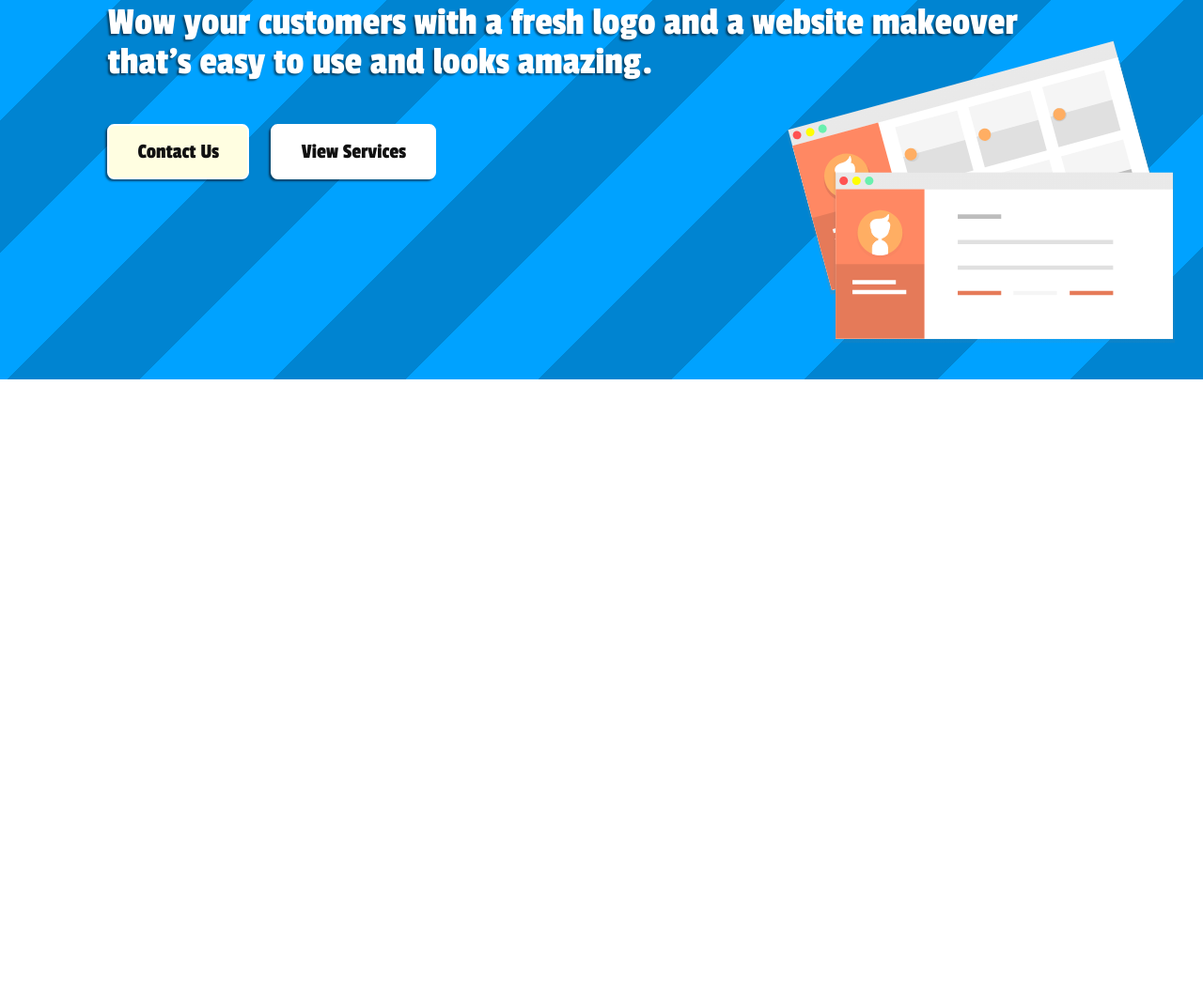
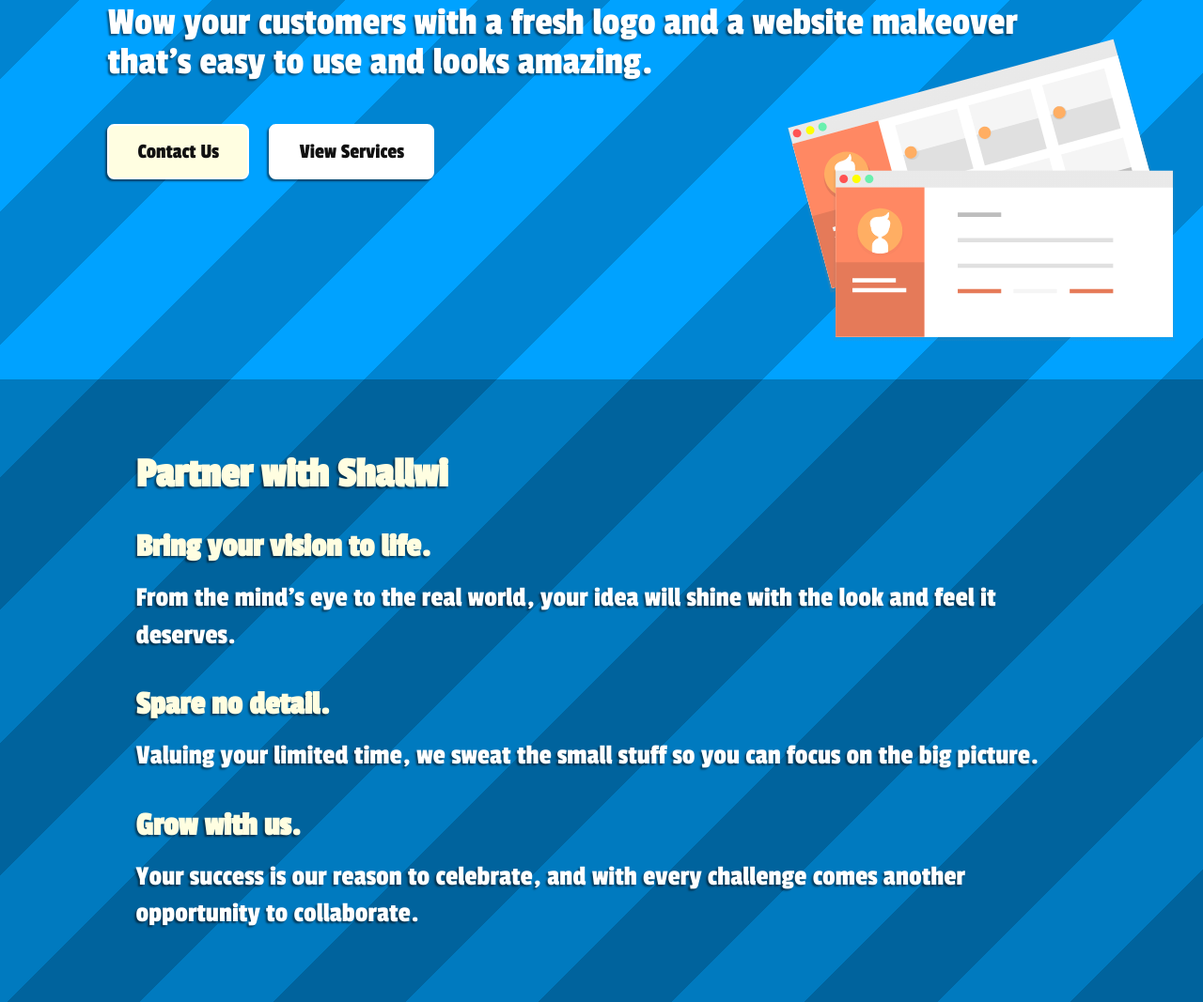
Before and after one commit to bcmdr/shallwi-site-parcel, a website built with Parcel: page src/index.html in a window 1280 px wide. Shown: the part 396-1463 px from the top of the page at 94% size. Before the commit the page ends 800 px from the top, so only its background shows below. Built offline with nearby package versions, Linux system fonts and the light colour scheme.

Commit message:
implement pitch styling

```diff
--- a/src/css/index.css
+++ b/src/css/index.css
@@ -12,6 +12,8 @@
     --main-text-black: #111111;
     --primary-bg-color: rgb(0, 132, 209);
     --secondary-bg-color: rgb(0, 162, 255);
+    --pitch-primary-bg-color: rgb(209, 0, 105);
+    --pitch-secondary-bg-color: rgb(255, 0, 106);
     --hero-yellow: #FFFEE1;
     --display-font-family: 'Passion One', sans-serif;
     --display-shadow: -2px 2px 2px rgba(0, 0, 0, 0.5);
@@ -23,13 +25,13 @@
 
 body {
     margin: 0;
-    color: white;
-    font-family: sans-serif;
-}
-
-h1 {
     font-family: var(--display-font-family);
-    text-shadow: var(--display-shadow);
+    background-color: var(--primary-bg-color);
+    background-image: repeating-linear-gradient(-45deg,
+        var(--primary-bg-color),
+        var(--primary-bg-color) 100px,
+        var(--secondary-bg-color) 100px,
+        var(--secondary-bg-color) 200px);
 }
 
 button {
@@ -37,6 +39,10 @@
     padding: 0.5rem 1rem;
     font-size: 0.75rem;
     cursor: pointer;
+}
+
+main section {
+   padding: 1rem 1rem;
 }
 
 @keyframes fadeIn {
@@ -83,8 +89,9 @@
 
 header {
     position: absolute;
-    top: 0.75rem;
-    left: 1rem;
+    top: 0;
+    left: 0;
+    padding: 0.75rem 1rem;
     color: white;
     z-index: 3;
 }
@@ -93,6 +100,8 @@
     margin: 0;
     margin-right: 0.5rem;
     font-size: 1.5rem;
+    font-family: var(--display-font-family);
+    text-shadow: var(--display-shadow);
 }
 
 header .brand,
@@ -155,6 +164,9 @@
 /* -- Hero -- */
 
 .hero {
+    color: white;
+    font-family: var(--display-font-family);
+    text-shadow: var(--display-shadow);
     position: relative;
     z-index: 1;
     overflow: hidden;
@@ -162,16 +174,14 @@
     align-items: center;
     justify-content: center;
     min-height: 100vh;
-    padding-right: 1rem;
-    padding-left: 1rem;
     padding-top: 5rem;
     padding-bottom: 1rem;
-    background-color: var(--primary-bg-color);
-    background: repeating-linear-gradient(-45deg,
+    /* background-color: var(--primary-bg-color);
+    background-image: repeating-linear-gradient(-45deg,
         var(--primary-bg-color),
         var(--primary-bg-color) 100px,
         var(--secondary-bg-color) 100px,
-        var(--secondary-bg-color) 200px);
+        var(--secondary-bg-color) 200px); */
 }
 
 .hero__content {
@@ -232,9 +242,9 @@
     max-width: 500px;
 }
 
-/* -- Mobile -- */
+/* -- Hero Mobile -- */
 
-@media screen and (max-width: 650px) {
+@media screen and (max-width: 600px) {
     .hero {
         padding-top: 7rem;
     }
@@ -243,3 +253,38 @@
         display: none;
     }
 }
+
+/* -- Pitch -- */
+
+.pitch {
+    display: flex;
+    align-items: center;
+    justify-content: center;
+    background: rgba(0,0,0,0.25);
+    /* background-color: var(--pitch-primary-bg-color);
+    background: repeating-linear-gradient(45deg,
+        var(--pitch-primary-bg-color),
+        var(--pitch-primary-bg-color) 100px,
+        var(--pitch-secondary-bg-color) 100px,
+        var(--pitch-secondary-bg-color) 200px); */
+}
+
+.pitch__content {
+    padding: 0.5rem 1rem;
+    color: white;
+    text-shadow: var(--display-shadow);
+    max-width: 35rem;
+}
+
+
+.pitch h2, .pitch h3 {
+    color: var(--hero-yellow);
+}
+
+.pitch h3 {
+    margin-bottom: 0.5rem;
+}
+
+.pitch p {
+    margin-top: 0.5rem;
+}
--- a/src/index.html
+++ b/src/index.html
@@ -52,6 +52,23 @@
                 <img src="./img/undraw_webpages_illustration.svg" />
             </div>
         </section>
+        <section class="pitch">
+            <div class="pitch__content">
+                <h2>Partner with Shallwi</h2>
+                <div class="pitch__point">
+                <h3>Bring your vision to life.</h3>
+                <p>From the mind's eye to the real world, your idea will shine with the look and feel it deserves.</p>
+                </div>
+                <div class="pitch__point">
+                    <h3>Spare no detail.</h3>
+                    <p>Valuing your limited time, we sweat the small stuff so you can focus on the big picture.</p>
+                </div>
+                <div class="pitch__point">
+                    <h3>Grow with us.</h3>
+                    <p>Your success is our reason to celebrate, and with every challenge comes another opportunity to collaborate.</p>
+                </div>
+            </div>
+        </section>
     </main>
     <footer></footer>
 </body>
```
Also changed, not shown: src/img/shallwi-social-sharing-logo.png.
